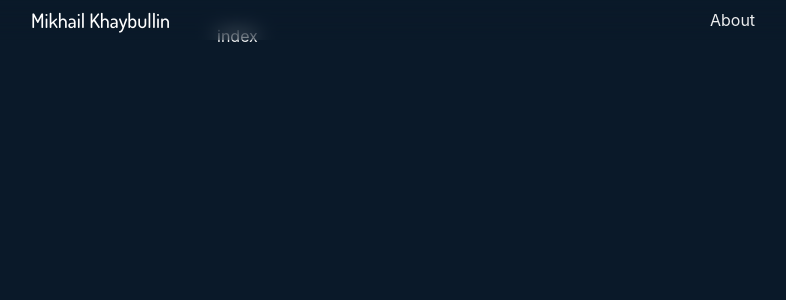
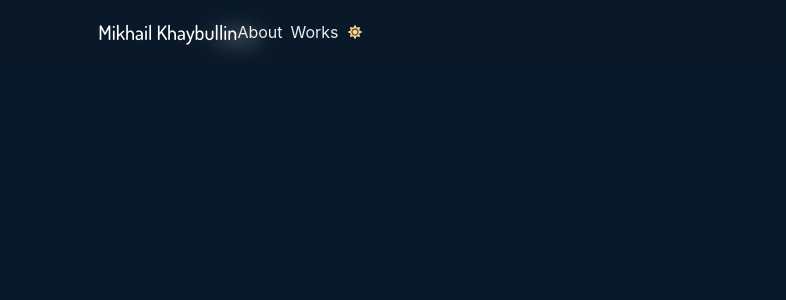
Before and after one commit to m1xa4kala/m1xa4kala-personal-website, a Next.js app: page / in a window 1280 px wide. Shown: the top 300 px of the page, without its empty margins (247-1033 px from the left). Built offline with nearby package versions, Linux system fonts and the light colour scheme.

Commit message:
add some styles and colorModeSwitcher

```diff
--- a/components/Header.js
+++ b/components/Header.js
@@ -1,5 +1,6 @@
-import { HStack, Link, Flex, Box, useColorModeValue } from '@chakra-ui/react'
+import { HStack, Link, Flex, Box, useColorModeValue, Container } from '@chakra-ui/react'
 import NextLink from 'next/link'
+import ColorModeSwitcher from './ColorModeSwitcher'
 import Logo from './Logo'
 
 const Header = props => {
@@ -11,19 +12,25 @@ const Header = props => {
       p={2}
       bg={useColorModeValue('ffffff40', '20202380')}
       w='full'
-      backdropFilter={'blur(10px)'}
+      css={{ backdropFilter: 'blur(10px)' }}
       zIndex={10}
     >
+      <Container display='flex' p={2} align='center' wrap='wrap' justifyContent='space-between'>
         <Flex alignItems='center' justifyContent='space-around'>
           <Logo />
           <nav>
-          <HStack>
+            <HStack display={{ base: 'none', md: 'flex' }}>
               <NextLink href='/about' path={path}>
                 <Link>About</Link>
               </NextLink>
+              <NextLink href='/works' path={path}>
+                <Link>Works</Link>
+              </NextLink>
             </HStack>
           </nav>
+          <ColorModeSwitcher />
         </Flex>
+      </Container>
     </Box>
   )
 }
```
Lines whose indentation alone changed are shown as unchanged.
